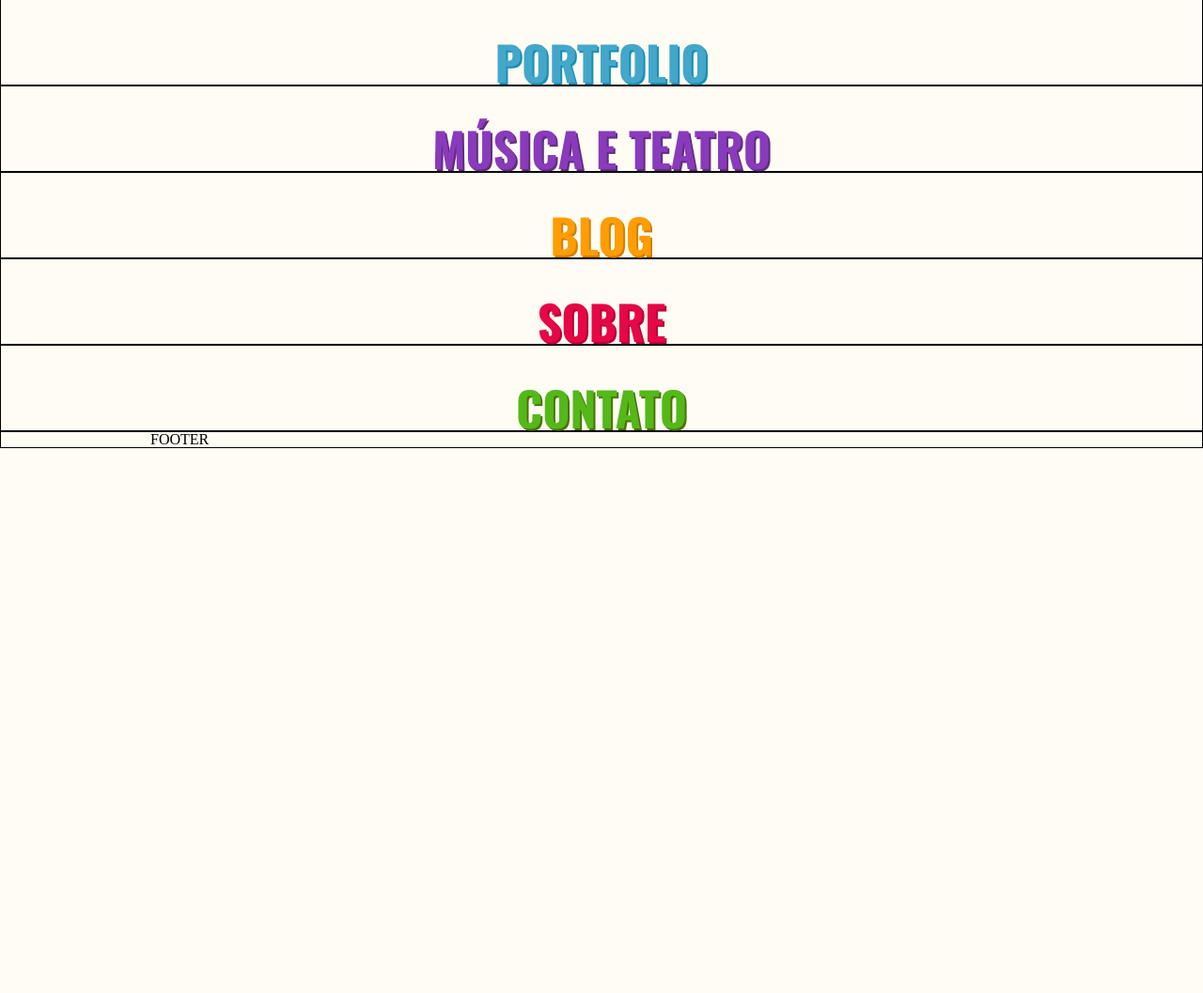
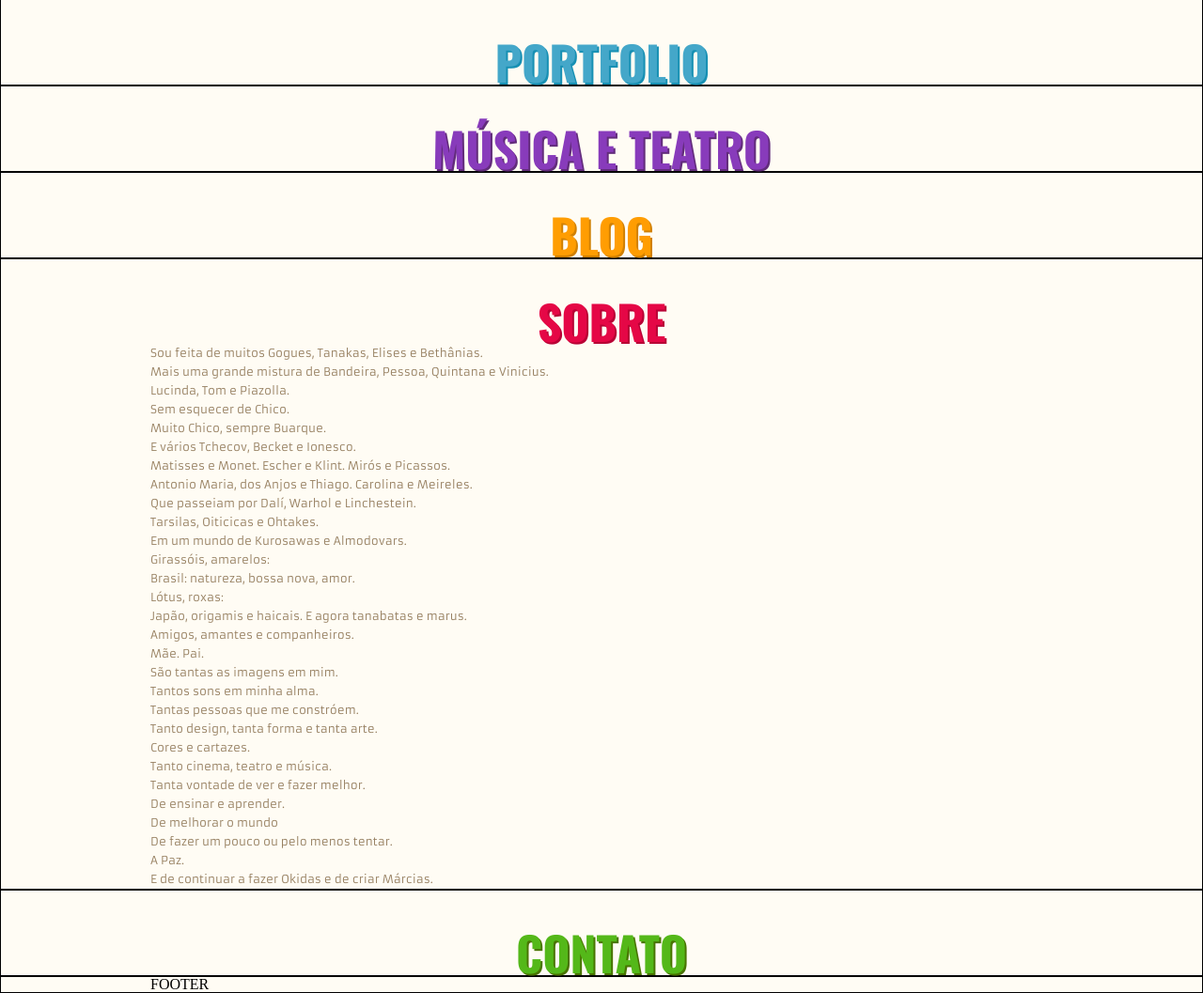
Before and after one commit to MariannyNalini/tcc, a PHP site: page / in a window 1280 px wide. Shown: the part 669-1726 px from the top of the page at 94% size. Before the commit the page ends 1146 px from the top, so only its background shows below. Run offline with PHP 8.4, Linux system fonts and the light colour scheme; some libraries are stand-ins or nearby versions.

Commit message:
About page

```diff
--- a/css/style.css
+++ b/css/style.css
@@ -1,5 +1,5 @@
 body{ background-color: #fffcf4; }
-section { position: relative; border: solid 1px black; }
+section, header { position: relative; border: solid 1px black; }
 
 h2{ font-family: 'Oswald', sans-serif; font-size: 50px; text-align: center; font-weight: 700; margin-top: 40px; }
 
@@ -24,5 +24,7 @@ nav.tree ul li#contact{ background-position: -479px 0; width: 79px; height: 78px
 #portfolio h2{ color: #44a7c9; text-shadow: 2px 2px 0px #1790b3; }
 #music-and-theater h2{ color: #883bbb; text-shadow: 2px 2px 0px #622c7b; }
 #blog h2{ color: #ff9d02; text-shadow: 2px 2px 0px #d18000; }
+
 #about h2{ color: #e50746; text-shadow: 2px 2px 0px #b80135; }
+#about article{ font-family: 'Armata', sans-serif; color: #967f60; font-size: 12px; line-height: 20px; width: 425px; text-align: justify;}
 #contact h2{ color: #54b819; text-shadow: 2px 2px 0px #497400; }
--- a/index.html
+++ b/index.html
@@ -20,6 +20,7 @@
         <link rel="stylesheet" href="css/reset.css">
         <link rel="stylesheet" href="css/style.css">
         <link href='http://fonts.googleapis.com/css?family=Oswald:400,300,700' rel='stylesheet' type='text/css'>
+        <link href='http://fonts.googleapis.com/css?family=Armata' rel='stylesheet' type='text/css'>
     </head>
     <body>
         <!--[if lt IE 7]>
@@ -27,7 +28,7 @@
         <![endif]-->
 
         <!-- Add your site or application content here -->
-        <section id="home">
+        <header id="home">
             <div class="wrapper">
                 <nav class="tree">
                     <ul>
@@ -39,8 +40,9 @@
                     </ul>
                 </nav>
             </div>
-        </section>
-
+        </header>
+        <nav class="interna">
+        </nav>
         <section id="portfolio">
             <div class="wrapper">
                 <h2>PORTFOLIO</h2>
@@ -62,6 +64,36 @@
         <section id="about">
             <div class="wrapper">
                 <h2>SOBRE</h2>
+                <article>Sou feita de muitos Gogues, Tanakas, Elises e Bethânias.<br>
+                Mais uma grande mistura de Bandeira, Pessoa, Quintana e Vinicius.<br>
+                Lucinda, Tom e Piazolla.<br>
+                Sem esquecer de Chico.<br>
+                Muito Chico, sempre Buarque.<br>
+                E vários Tchecov, Becket e Ionesco.<br>
+                Matisses e Monet. Escher e Klint. Mirós e Picassos.<br>
+                Antonio Maria, dos Anjos e Thiago. Carolina e Meireles.<br>
+                Que passeiam por Dalí, Warhol e Linchestein.<br>
+                Tarsilas, Oiticicas e Ohtakes.<br>
+                Em um mundo de Kurosawas e Almodovars.<br>
+                Girassóis, amarelos:<br>
+                Brasil: natureza, bossa nova, amor.<br>
+                Lótus, roxas:<br>
+                Japão, origamis e haicais. E agora tanabatas e marus.<br>
+                Amigos, amantes e companheiros.<br>
+                Mãe. Pai.<br>
+                São tantas as imagens em mim.<br>
+                Tantos sons em minha alma.<br>
+                Tantas pessoas que me constróem.<br>
+                Tanto design, tanta forma e tanta arte.<br>
+                Cores e cartazes.<br>
+                Tanto cinema, teatro e música.<br>
+                Tanta vontade de ver e fazer melhor.<br>
+                De ensinar e aprender.<br>
+                De melhorar o mundo<br>
+                De fazer um pouco ou pelo menos tentar.<br>
+                A Paz.<br>
+                E de continuar a fazer Okidas e de criar Márcias.</article>
+                <aside></aside>
             </div>
         </section>
 
```
